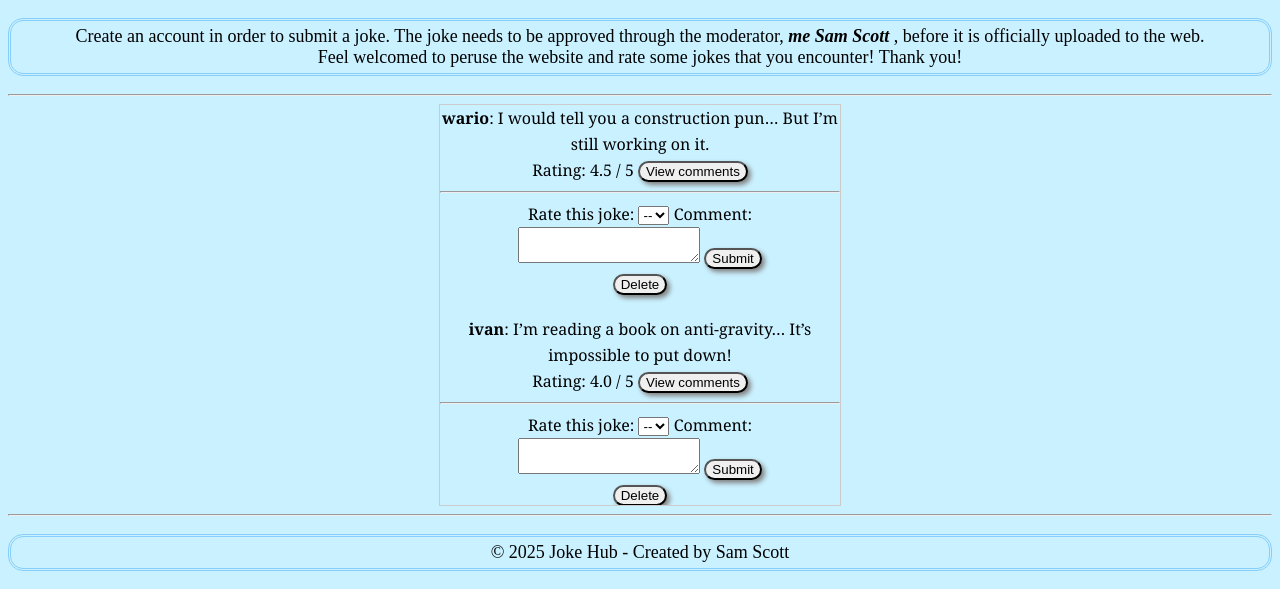
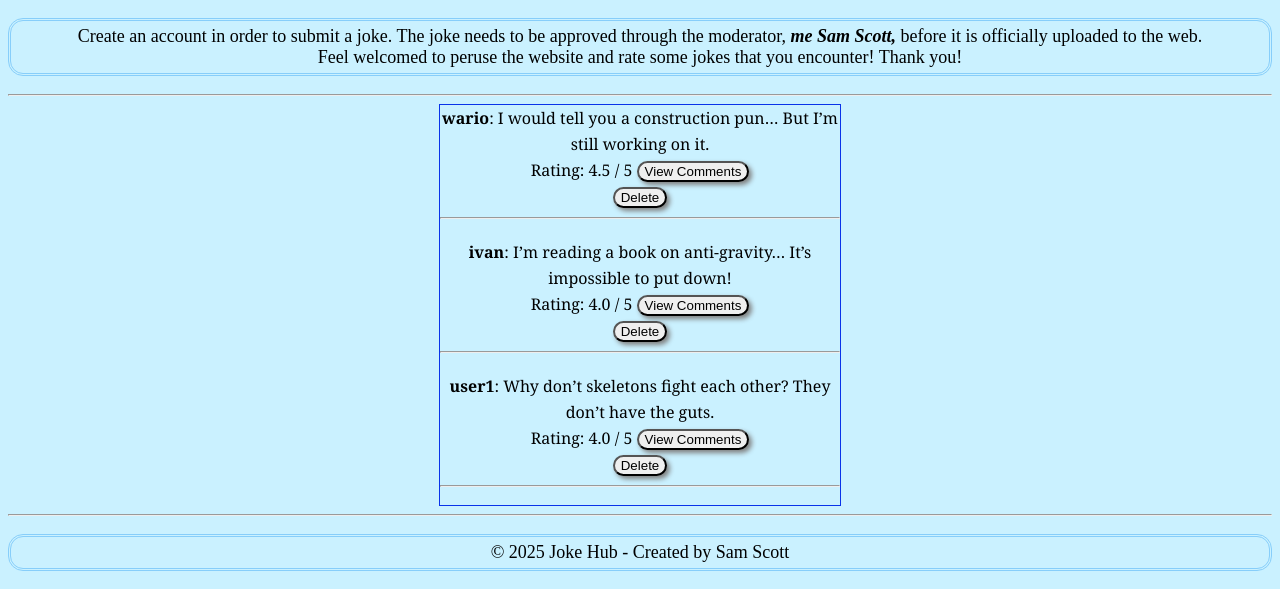
Before and after one commit to sascott9655/Joke-Webpage-, a Flask app: page / in a window 1280 px wide. Shown: the part 314-903 px from the top of the page. Run offline with Flask 3, Linux system fonts and the light colour scheme; a user stored in the database is signed in; data comes from the database, SQL or seed files in the repository; both versions use the stored data as it was after the commit.

Commit message:
updated comments section page so users can comment on each joke post on a separate webpage(letterboxd style) and admin can now delete jokes from the homepage restoring old power to the admin

```diff
--- a/app.py
+++ b/app.py
@@ -19,7 +19,7 @@ def initdb():
     conn = sqlite3.connect('jokes.db')
     c = conn.cursor()
     c.execute("PRAGMA foreign_keys = ON")  # Enable foreign key enforcement
-    # c.execute("DROP TABLE IF EXISTS users")
+    # c.execute("DROP TABLE IF EXISTS ratings")
     #--------------jokes table----------------------------------------------------------
     c.execute('''
             CREATE TABLE IF NOT EXISTS jokes (  -- jokes table for users to insert jokes
@@ -50,6 +50,7 @@ def initdb():
                 joke_id INTEGER,
                 rating INTEGER,
                 comment TEXT,
+                timestamp TEXT NOT NULL,
                 UNIQUE(user_id, joke_id) --prevent multiple ratings per user per joke
                 FOREIGN KEY (user_id) REFERENCES users(id) ON DELETE CASCADE -- checks to see if user_id exists in the users table and connects them
                 FOREIGN KEY (joke_id) REFERENCES jokes(id) ON DELETE CASCADE-- checks to see if joke_id exists in the jokes table and connects them
@@ -95,30 +96,12 @@ def index():
                ORDER BY "jokes"."rating" DESC
             ''')
     jokes = c.fetchall()
-    c.execute('''
-            SELECT "ratings"."joke_id", "ratings"."comment", "ratings"."rating", "users"."username"
-            FROM "ratings"
-            JOIN "users" ON "ratings"."user_id" = "users"."id"
-            '''
-            )
-    comments = c.fetchall()
-
-    joke_comments = {}
-    for row in comments:
-        joke_id = row['joke_id']
-        if joke_id not in joke_comments:
-            joke_comments[joke_id] = []
-        joke_comments[joke_id].append({
-            'username': row['username'],
-            'rating': row['rating'],
-            'comment': row['comment']
-        })
 
 
     conn.close()
     # Sending the list of jokes and having joke_comments have each joke_id match up to its associated comment
     # Need username=session.get('username') to check if a user is logged in or out
-    return render_template('index.html', jokes=jokes, username=session.get('username'), joke_comments=joke_comments)
+    return render_template('index.html', jokes=jokes, username=session.get('username'))
 
 
 @app.route('/login', methods=['GET', 'POST'])
@@ -255,6 +238,8 @@ def rate_joke(joke_id):
     rating = int(request.form['rating'])
     user_id = session['user_id']
     comment = request.form.get('comment', '').strip() #do I want comment to be able to be empty? Testing needed to confirm
+    # Format: Abbreviated weekday, month, 2-digit year
+    timestamp = datetime.now().strftime("%B %d, %Y")
 
     if not rating or not comment:
         flash("You must provide both a rating and a comment.")
@@ -263,13 +248,13 @@ def rate_joke(joke_id):
     conn = sqlite3.connect('jokes.db')
     c = conn.cursor()
 
-    c.execute('''INSERT OR REPLACE INTO "ratings" ("user_id", "joke_id", "rating", "comment") --The INSERT OR REPLACE statement in SQLITE is used to add a new row or replace an existing row.
+    c.execute('''INSERT OR REPLACE INTO "ratings" ("user_id", "joke_id", "rating", "comment", "timestamp") --The INSERT OR REPLACE statement in SQLITE is used to add a new row or replace an existing row.
     -- This is useful because if you are a user you can rewrite a new review and have your new review overwrite the old one
-    VALUES (?,?,?,?)
+    VALUES (?,?,?,?,?)
     ON CONFLICT("user_id", "joke_id") --If there is already a record for this user and joke, a conflict will occur(b/c user_id and joke_id are primary keys)
-    DO UPDATE SET "rating" = excluded."rating", "comment" = excluded."comment" -- Update the existing rating adn comment with new values instead of throwing an error.
+    DO UPDATE SET "rating" = excluded."rating", "comment" = excluded."comment", "timestamp" = excluded."timestamp" -- Update the existing rating, timestamp and comment with new values instead of throwing an error.
     ''',
-    (user_id, joke_id, rating, comment))
+    (user_id, joke_id, rating, comment, timestamp))
 
     c.execute('''
               UPDATE "jokes" --modifying the jokes table
@@ -290,21 +275,44 @@ def rate_joke(joke_id):
 @app.route('/joke/<int:joke_id>')
 def joke_detail(joke_id):
     conn = sqlite3.connect('jokes.db')
+    conn.row_factory = sqlite3.Row
     c = conn.cursor()
-    c.execute('SELECT * FROM "jokes" WHERE "id" = ?', (joke_id,))
-    joke = c.fetchone()
+    # Joke info
+    c.execute('''
+            SELECT "jokes"."id", "jokes"."content", "jokes"."rating", "users"."username"
+            FROM "jokes"
+            JOIN "users" ON "jokes"."user_id" = "users"."id"
+            WHERE "jokes"."id" = ?
+            ''', (joke_id,))
+    row = c.fetchone()
 
-    if joke is None:
+    if row is None:
         flash("Joke not found.")
         return redirect(url_for('index'))
 
+    joke = {
+        'id': row[0],
+        'content': row[1],
+        'rating': row[2],
+        'username': row[3]
+    }
+    # Comments
     c.execute('''
-            SELECT "comment", "users"."username" FROM "ratings"
+            SELECT "ratings"."comment", "users"."username", "ratings"."rating", "ratings"."timestamp"
+            FROM "ratings"
             JOIN "users" ON "ratings"."user_id" = "users"."id"
-            WHERE "joke_id" = ?
+            WHERE "ratings"."joke_id" = ?
+            ORDER BY ratings.timestamp DESC
             ''', (joke_id,))
-    comments = c.fetchall()
 
+    comments = []
+    for row in c.fetchall():
+        comments.append({
+            'comment':row[0],
+            'username': row[1],
+            'rating': row[2],
+            'timestamp': row[3]
+        })
     conn.close()
 
     return render_template('joke_detail.html', joke=joke, comments=comments)
--- a/static/css/index.css
+++ b/static/css/index.css
@@ -36,7 +36,7 @@ button{
 .scroll-box{
 	height:400px;
 	width:400px;
-	border:1px solid #ccc;
+	border:1px solid #0a33e9;
 	font:16px/26px Georgia, Garamond, Serif;
 	overflow:auto;
 }
--- a/static/js/index.js
+++ b/static/js/index.js
@@ -1,4 +1,4 @@
-function deleteJoke(){
+function deleteJoke(event){
     const confirmed = confirm("Are you sure you want to delete this joke?")
         if(!confirmed){
             event.preventDefault(); //prevent form from submitting
@@ -12,28 +12,28 @@ document.addEventListener('DOMContentLoaded', function(){
     });
 });
 
-function toggleComments(id, button){
-    const commentsDiv = document.getElementById(id);
-    if(commentsDiv.style.display === "none") {
-        commentsDiv.style.display = "block";
-        button.textContent = "Hide Comments";
-    } else {
-        commentsDiv.style.display = "none";
-        button.textContent = "Show Comments";
-    }
-}
+// function toggleComments(id, button){
+//     const commentsDiv = document.getElementById(id);
+//     if(commentsDiv.style.display === "none") {
+//         commentsDiv.style.display = "block";
+//         button.textContent = "Hide Comments";
+//     } else {
+//         commentsDiv.style.display = "none";
+//         button.textContent = "Show Comments";
+//     }
+// }
 
-document.addEventListener('DOMContentLoaded', function(){
-    const commentButton = document.querySelectorAll('.toggle-comments');
-    commentButton.forEach(function(button){
-        const jokeId = button.getAttribute('data-joke-id');
-        const commentDivId = `comments-${jokeId}`;
+// document.addEventListener('DOMContentLoaded', function(){
+//     const commentButton = document.querySelectorAll('.toggle-comments');
+//     commentButton.forEach(function(button){
+//         const jokeId = button.getAttribute('data-joke-id');
+//         const commentDivId = `comments-${jokeId}`;
 
-        // Set initial text
-        button.textContent = "Show Comments";
+//         // Set initial text
+//         button.textContent = "Show Comments";
 
-        button.addEventListener('click', function(){
-            toggleComments(commentDivId, button);
-        });
-    })
-});
+//         button.addEventListener('click', function(){
+//             toggleComments(commentDivId, button);
+//         });
+//     })
+// });
--- a/templates/index.html
+++ b/templates/index.html
@@ -44,7 +44,7 @@
         <hr>
     </nav>
     <p> Create an account in order to submit a joke. The joke needs to be approved through
-        the moderator, <em> <b> me Sam Scott </b> </em>, before it is officially uploaded to the web. Feel
+        the moderator, <em> <b> me Sam Scott, </b> </em> before it is officially uploaded to the web. Feel
     welcomed to peruse the website and rate some jokes that you encounter! Thank you! </p>
     <hr>
     <main>
@@ -53,49 +53,17 @@
                 <!-- Display jokes in the scroll box -->
                 {% for joke in jokes %}
                     <div class="joke-space">
-                        <strong>{{ joke[2] }}</strong>: {{ joke[0] }}<br>
-                        Rating: {{ joke[1] or 0 }} / 5  <a href ="{{ url_for('joke_detail', joke_id=joke[3]) }}"> <button>View comments</button></a>
-                        <hr>
-                        {% if session.get('user_id') %}
-                        <!-- Connects to the rate_joke route so users can rate your jokes -->
-                         <!-- Changing joke[3] to joke['id'] because of conn.row_factory = sqlite3.Row in our index Flask route -->
-                            <form method="POST" action="{{ url_for('rate_joke', joke_id = joke[3]) }}">
-                                <!-- label for I believe labels each of the jokes with the prompt rate this joke -->
-                                 <label for="rating">Rate this joke:</label>
-                                 <select name="rating" required>
-                                    <option value="">--</option>
-                                    {% for i in range(1, 6) %}
-                                    <option value="{{ i }}">{{ i }}</option>
-                                    {% endfor %}
-                                 </select>
-                                 <label for="comment">Comment:</label>
-                                 <textarea name="comment" required></textarea>
-
-                                 <button type="submit">Submit</button>
+                        <strong>{{ joke['username'] }}</strong>: {{ joke['content'] }}<br>
+                        Rating: {{ joke['rating'] or 0 }} / 5  <a href ="{{ url_for('joke_detail', joke_id=joke['user_id']) }}">
+                         <a href="{{ url_for('joke_detail', joke_id=joke.id) }}">
+                            <button type="button">View Comments</button>
+                         </a>
+                         {% if session.get('admin') %}
+                         <form method="POST" action="{{ url_for('delete_joke', joke_id=joke.id)}}">
+                            <button class="delete-button" type="submit">Delete</button>
                             </form>
-                            <!-- Ensures only jokes that actually have comments will render a Show Comments button -->
-                            {% if joke[3] in joke_comments %}
-                                <button class="toggle-comments"  type="button" data-joke-id="{{ joke[3] }}"></button>
-                                    <div id="comments-{{ joke[3] }}">
-                                    <div class="comment-box">
-                                    <h4>Comments: </h4>
-                                    {% for comment in joke_comments[joke[3]] %}
-                                        <div class="comment">
-                                            <strong>{{ comment.username }}</strong> ({{ comment.rating }}/5):
-                                            <em>{{ comment.comment }}</em>
-                                        </div>
-                                    </div>
-                                    {% endfor %}
-                                    </div>
-                            {% endif %}
-
-                        {% endif %}
-                         <!-- If you are admin you may delete jokes (connected by a js function in index.js) -->
-                        {% if session.get('admin') %}
-                         <form method="POST" action = "{{ url_for('delete_joke', joke_id=joke[3]) }}">
-                            <button class="delete-button" type="submit">Delete</button>
-                         </form>
-                        {% endif %}
+                         {% endif %}
+                         <hr>
                     </div>
                 {% endfor %}
                 <!-- End of the list of jokes -->
```
Also changed, not shown: templates/joke_detail.html (+25 -4 lines), jokes.db.
